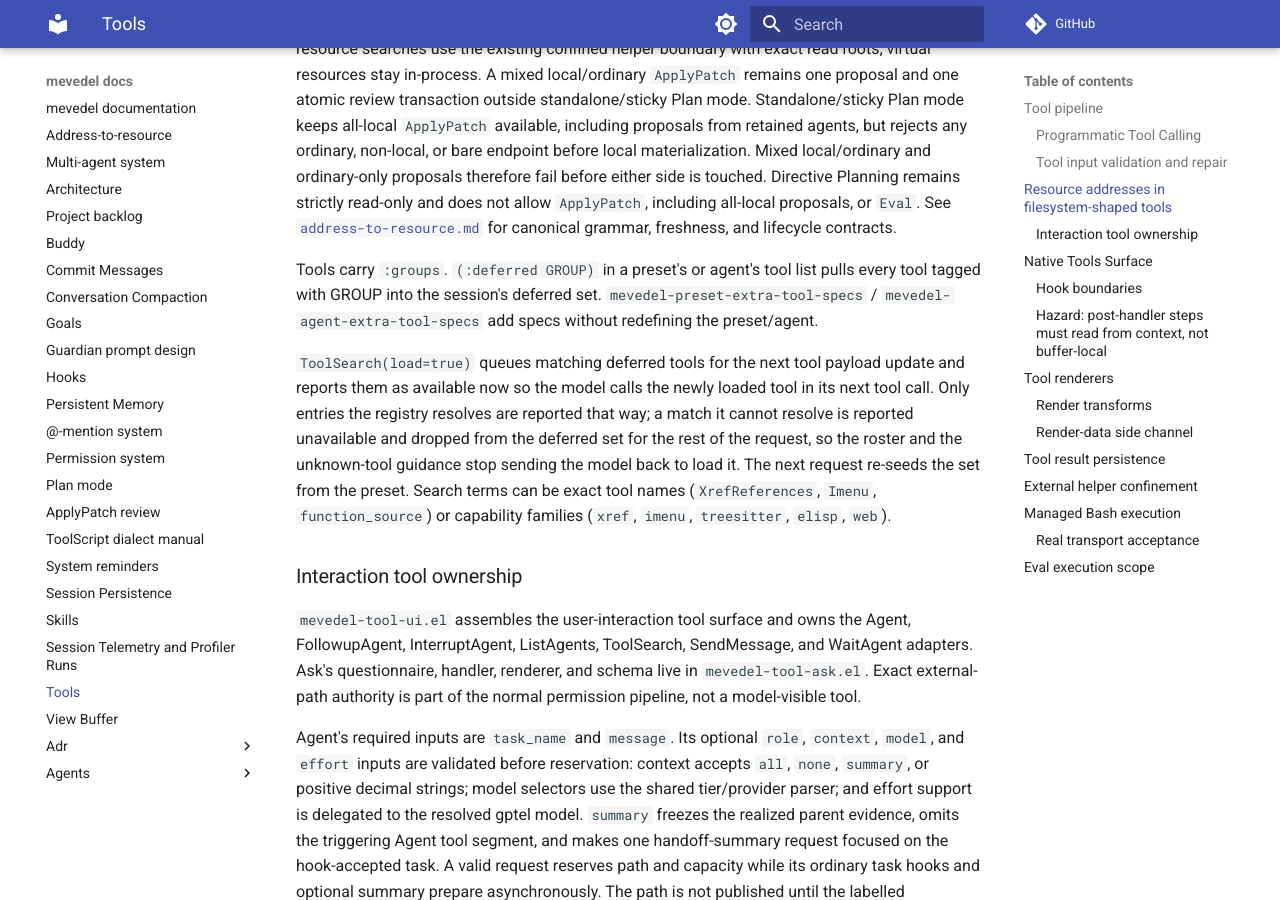
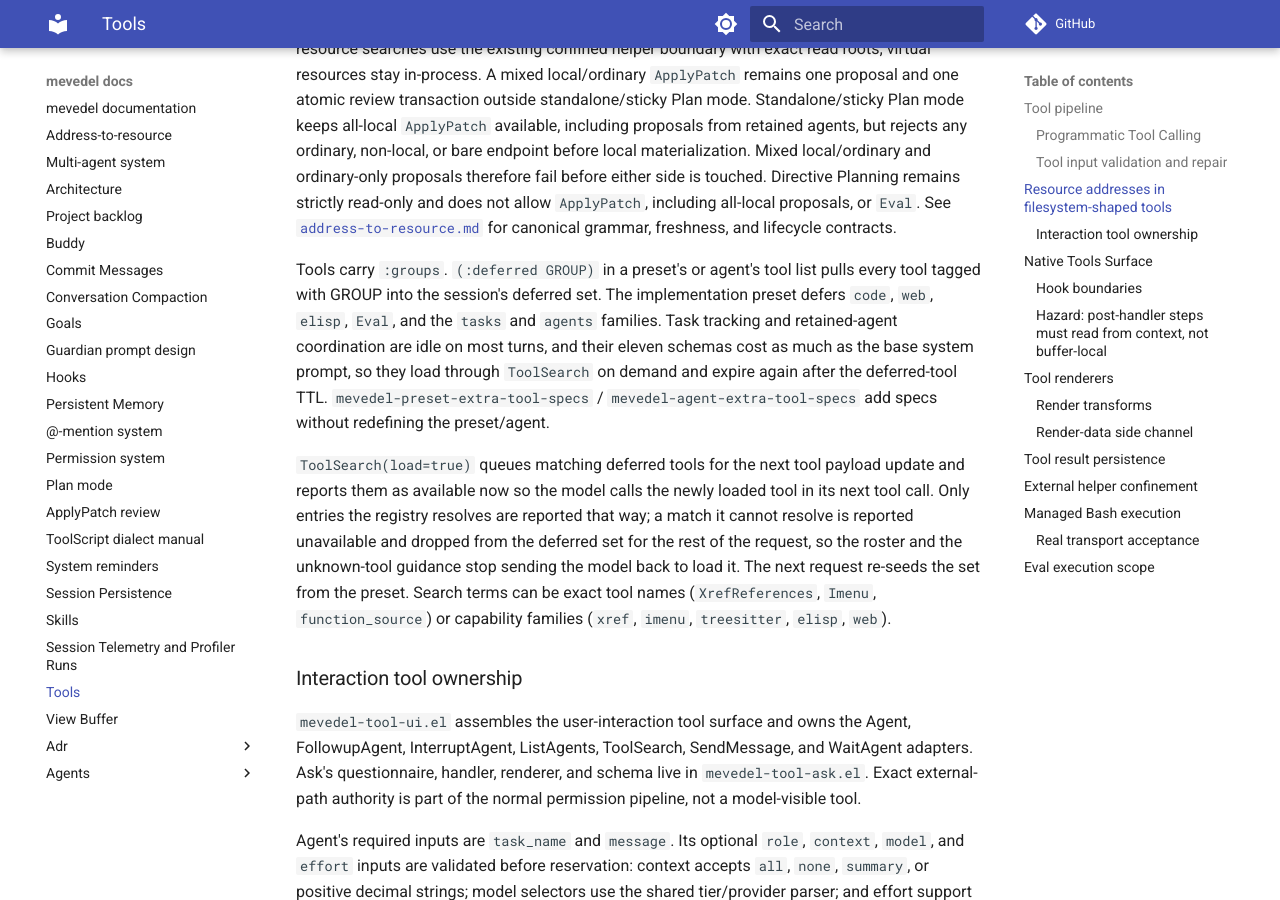
Before and after one commit to FrauH0lle/mevedel, an MkDocs documentation site: the page built from docs/tools.md, in a window 1280 px wide and 900 px high, scrolled down 7563 px. Built offline with MkDocs 1.6.1 and Material for MkDocs 9.7.7, drawn with Linux system fonts in a browser that asks for light colours; comment, search, counter and statistics services are not loaded.

Commit message:
perf(tools): Defer the task and agent tool families in the implement preset
The eleven Task and retained-agent tool schemas measured 7,361 tokens of
the 20,972-token active roster on a live implement session, about a
fifth of the fixed per-request cost, and most turns touch neither
family. Both now load through ToolSearch on demand like the code, web,
and elisp groups already do, and expire after the deferred-tool TTL.
The active roster drops from 25 tools to 14.

* mevedel-tool-task.el (mevedel-tool-task--register): Tag TaskCreate,
TaskUpdate, TaskNote, TaskList, and TaskGet with the `tasks' group
instead of `util'.

* mevedel-tool-ui.el (mevedel-tool-ui--register): Tag Agent,
FollowupAgent, ListAgents, InterruptAgent, SendMessage, and WaitAgent
with the `agents' group. ToolSearch stays in `util' so it remains
active.

* mevedel-presets.el (mevedel--define-presets): Defer the `tasks' and
`agents' groups in `mevedel-implement'.

* mevedel-tool-registry.el (mevedel-tool, mevedel-define-tool): Name
the new groups in the slot and macro docstrings.

* docs/tools.md: Record which groups the implement preset defers and
why.

* test/test-mevedel-presets.el (mevedel--define-presets/test): Assert
both families resolve as deferred and ToolSearch stays active.

* test/test-mevedel-pipeline.el: Update the Agent fixture's group.

```diff
--- a/docs/tools.md
+++ b/docs/tools.md
@@ -331,6 +331,11 @@ freshness, and lifecycle contracts.
 
 Tools carry `:groups`. `(:deferred GROUP)` in a preset's or agent's tool
 list pulls every tool tagged with GROUP into the session's deferred set.
+The implementation preset defers `code`, `web`, `elisp`, `Eval`, and the
+`tasks` and `agents` families. Task tracking and retained-agent
+coordination are idle on most turns, and their eleven schemas cost as much
+as the base system prompt, so they load through `ToolSearch` on demand and
+expire again after the deferred-tool TTL.
 `mevedel-preset-extra-tool-specs` / `mevedel-agent-extra-tool-specs` add
 specs without redefining the preset/agent.
 
```
Also changed, not shown: 6 other files.
